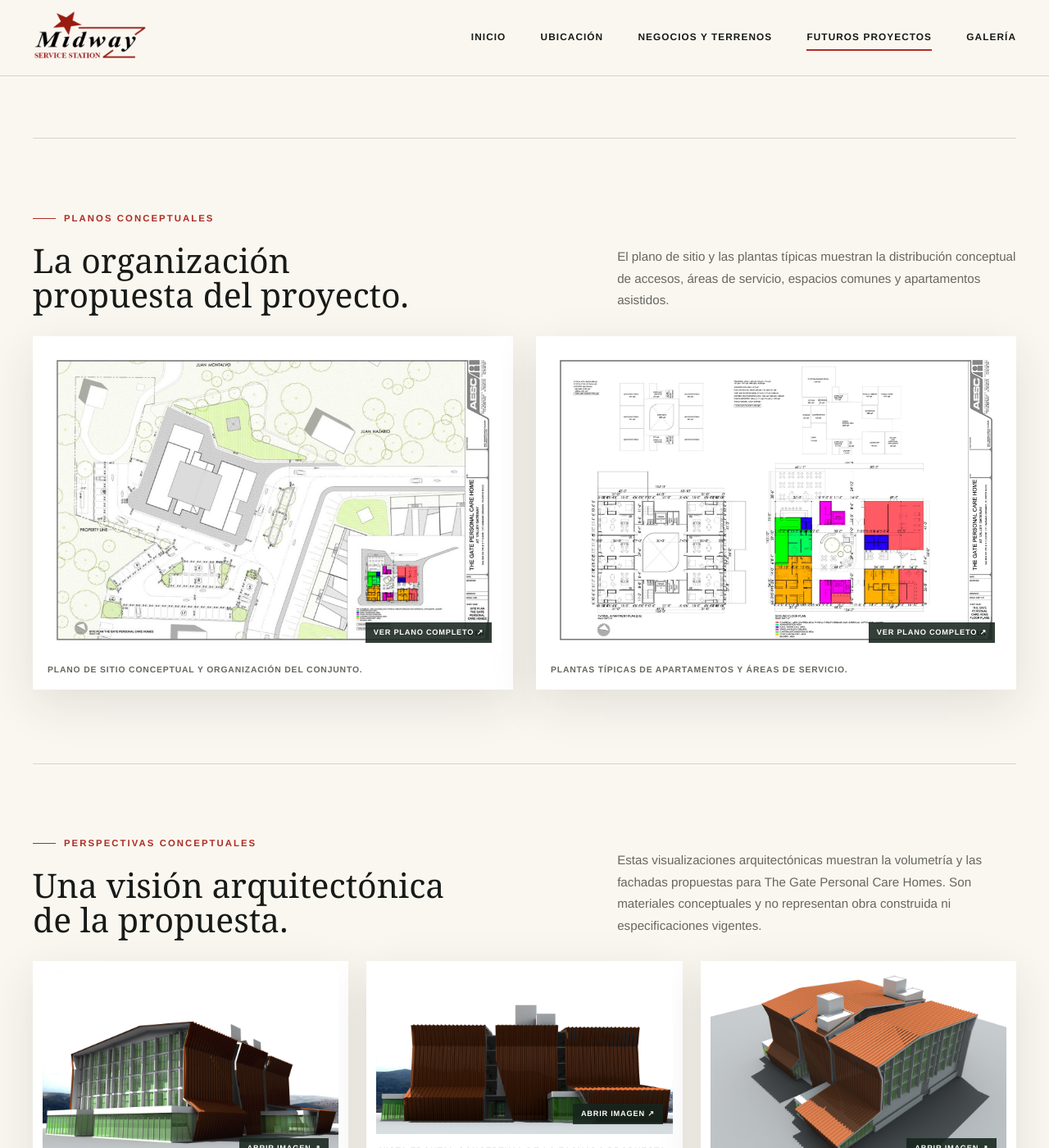
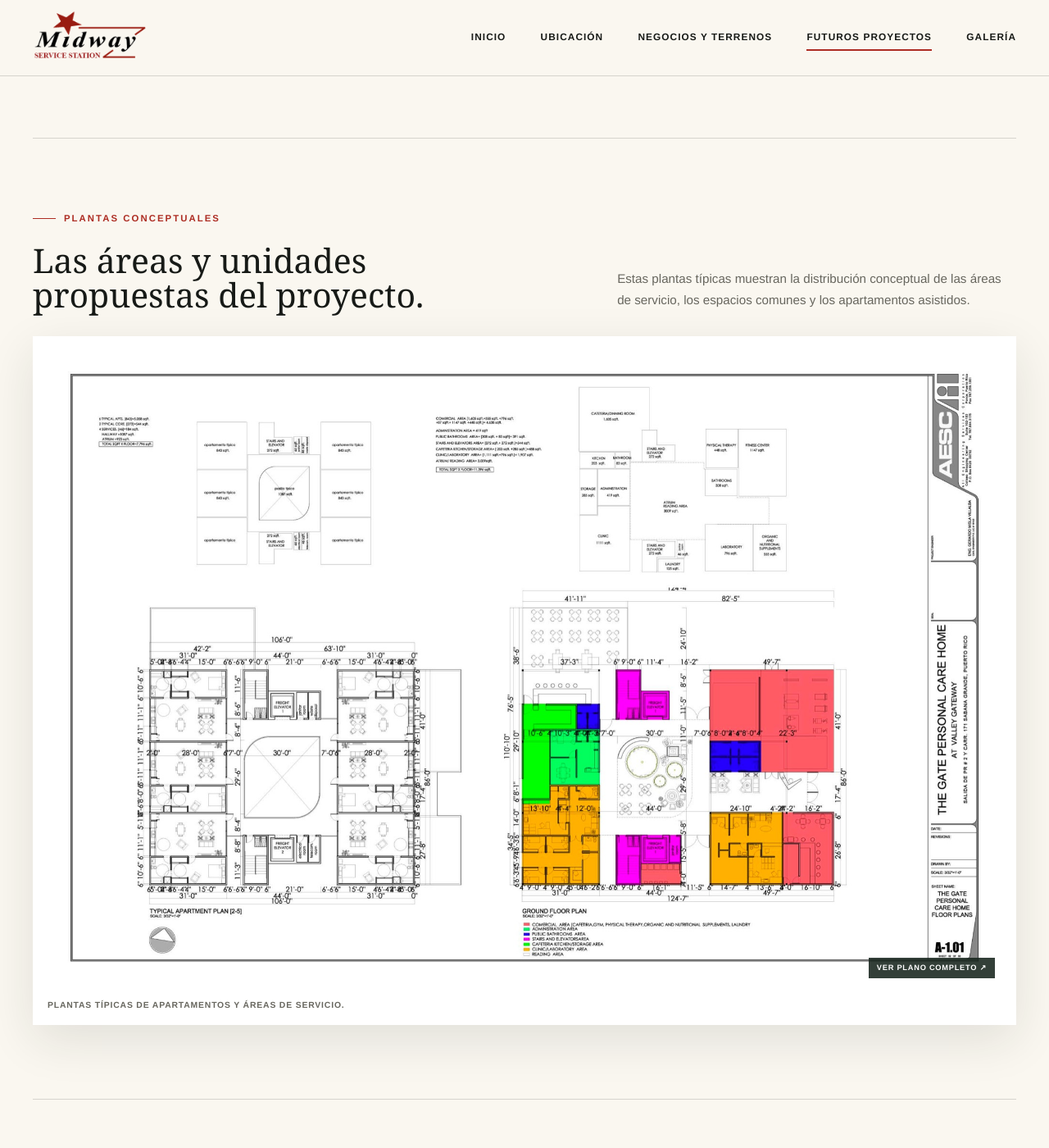
Before and after one commit to ramonmisla-code/Midway, a Jekyll site: the page built from futuros-proyectos.html, in a window 1280 px wide and 1400 px high, scrolled down 9249 px. Shown: the whole window at 82% size. Built offline with Jekyll 4.4.1, drawn with Linux system fonts in a browser that asks for light colours.

Commit message:
Eliminar plano duplicado de Personal Care Homes

```diff
--- a/assets/css/main.css
+++ b/assets/css/main.css
@@ -1699,6 +1699,10 @@ h3 {
   gap: 28px;
 }
 
+.personal-care-drawings__grid--single {
+  grid-template-columns: minmax(0, 1fr);
+}
+
 .personal-care-drawings figure {
   margin: 0;
   padding: 14px;
--- a/futuros-proyectos.html
+++ b/futuros-proyectos.html
@@ -232,18 +232,12 @@ permalink: /futuros-proyectos/
     <section class="container personal-care-drawings" aria-labelledby="personal-care-drawings-title">
       <div class="personal-care-drawings__heading">
         <div>
-          <p class="eyebrow">Planos conceptuales</p>
-          <h3 id="personal-care-drawings-title">La organización propuesta del proyecto.</h3>
+          <p class="eyebrow">Plantas conceptuales</p>
+          <h3 id="personal-care-drawings-title">Las áreas y unidades propuestas del proyecto.</h3>
         </div>
-        <p>El plano de sitio y las plantas típicas muestran la distribución conceptual de accesos, áreas de servicio, espacios comunes y apartamentos asistidos.</p>
+        <p>Estas plantas típicas muestran la distribución conceptual de las áreas de servicio, los espacios comunes y los apartamentos asistidos.</p>
       </div>
-      <div class="personal-care-drawings__grid">
-        <figure>
-          <a class="plan-link" href="{{ '/assets/images/future-projects/personal-care-plans/site-plan.jpg' | relative_url }}" target="_blank" rel="noopener" aria-label="Abrir plano de sitio de The Gate Personal Care Homes">
-            <img src="{{ '/assets/images/future-projects/personal-care-plans/site-plan.jpg' | relative_url }}" width="1800" height="1200" alt="Plano de sitio conceptual de The Gate Personal Care Homes" loading="lazy">
-          </a>
-          <figcaption>Plano de sitio conceptual y organización del conjunto.</figcaption>
-        </figure>
+      <div class="personal-care-drawings__grid personal-care-drawings__grid--single">
         <figure>
           <a class="plan-link" href="{{ '/assets/images/future-projects/personal-care-plans/typical-plans.jpg' | relative_url }}" target="_blank" rel="noopener" aria-label="Abrir planos típicos de The Gate Personal Care Homes">
             <img src="{{ '/assets/images/future-projects/personal-care-plans/typical-plans.jpg' | relative_url }}" width="2000" height="1333" alt="Plantas típicas conceptuales de apartamentos y áreas de servicio de The Gate Personal Care Homes" loading="lazy">
```
